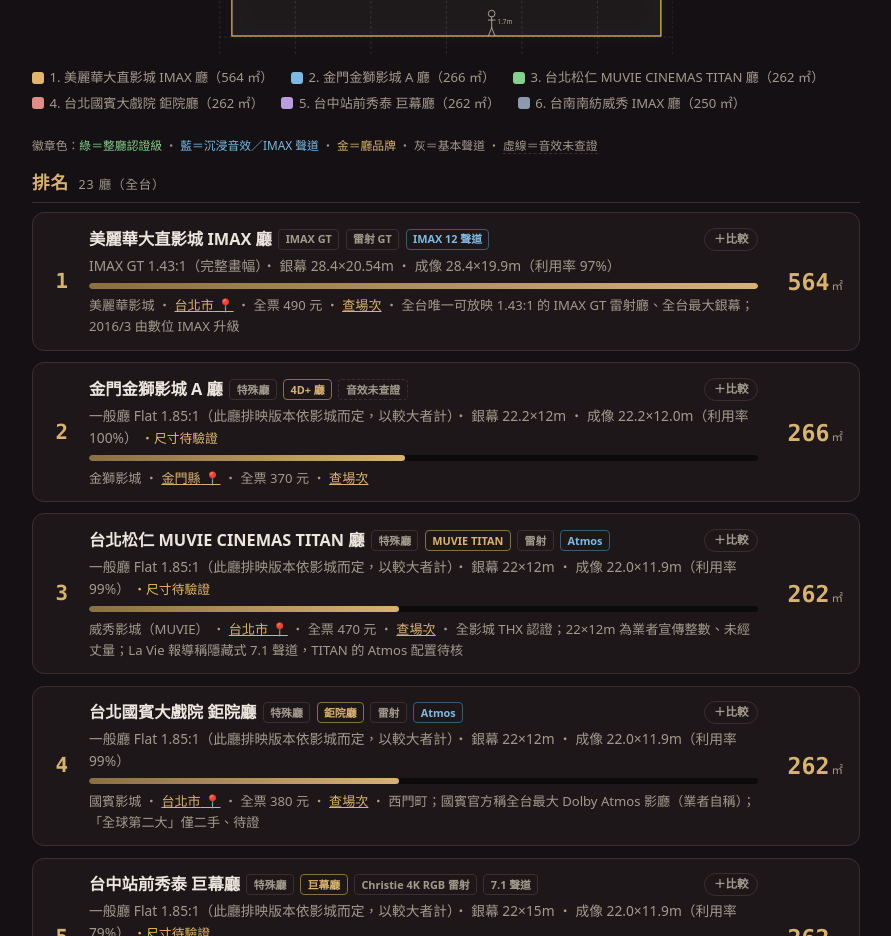
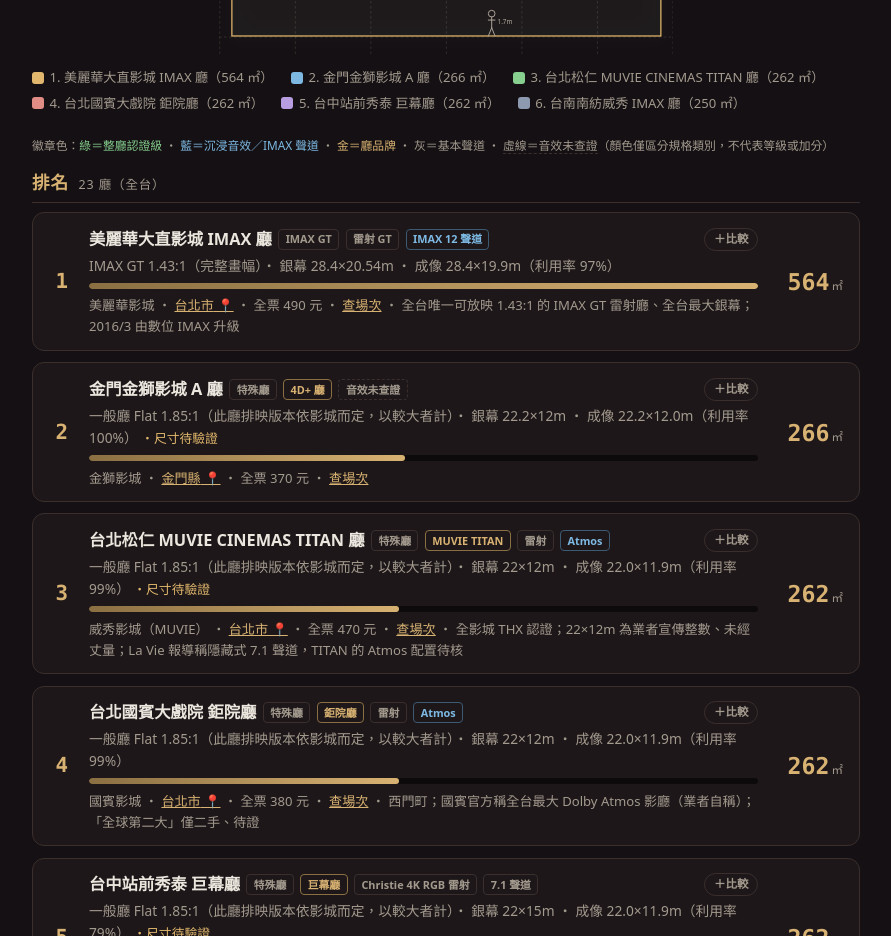
Before and after one commit to cowton0627/taiwan-theater, a React (Vite) app: page / in a window 1280 px wide. Shown: the part 860-1796 px from the top of the page, without its empty margins (194-1085 px from the left). Built offline with nearby package versions, Linux system fonts and the light colour scheme.

Commit message:
QA 回歸對帳：25/26/27/23/29 全過；U-7 決策入 roadmap（32 漸進展開）、U-14→33、U-15→34（圖例快修先行）、視覺識別包→35；U-12 結案

```diff
--- a/src/App.tsx
+++ b/src/App.tsx
@@ -772,6 +772,7 @@
           <span className="lg-brand">金＝廳品牌</span> ・{' '}
           <span className="lg-basic">灰＝基本聲道</span> ・{' '}
           <span className="lg-unknown">虛線＝音效未查證</span>
+          （顏色僅區分規格類別，不代表等級或加分）
         </p>
       )}
 
```
Also changed, not shown: 2 other files (tests, documents, lock files or other folders).
